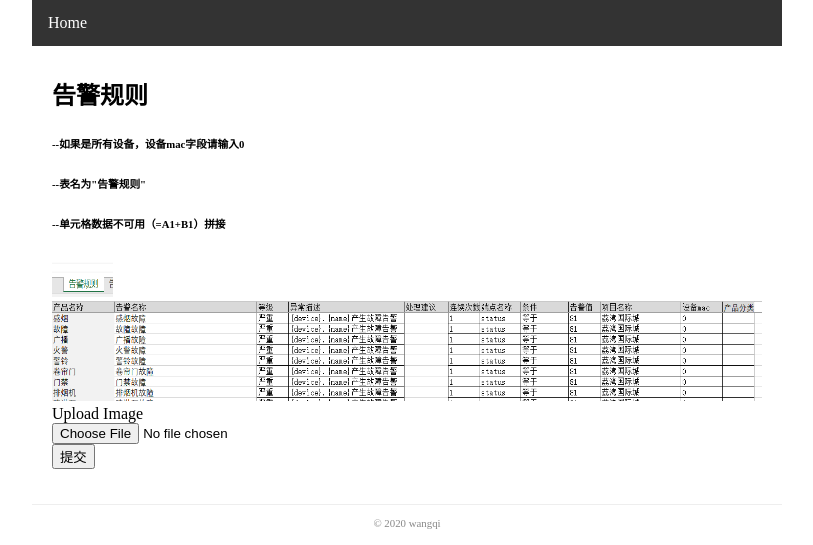
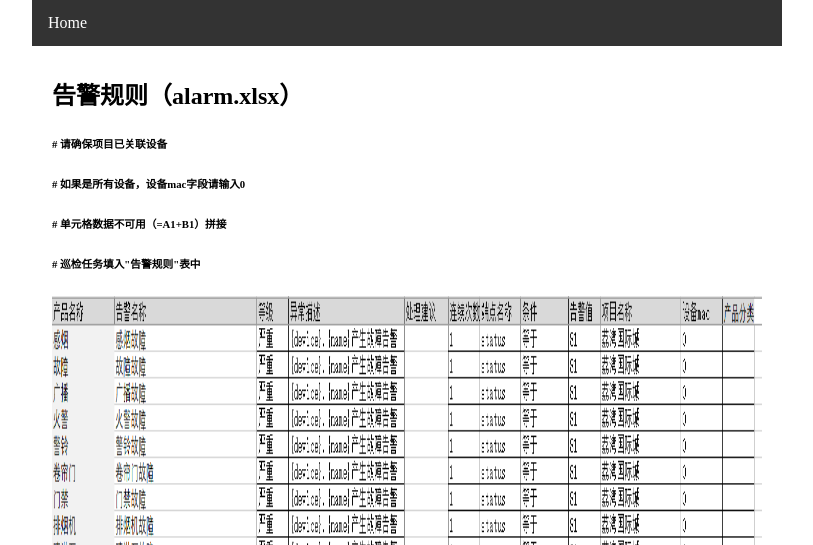
Before and after one commit to 120211wq/wq_projects, a Flask app: page /upload in a window 1280 px wide. Shown: the top 545 px of the page, without its empty margins (233-1046 px from the left). Run offline with Flask 2, Linux system fonts and the light colour scheme; some libraries are stand-ins or nearby versions.

Commit message:
增加巡检任务创建

```diff
--- a/DataCreationFlask/app.py
+++ b/DataCreationFlask/app.py
@@ -16,6 +16,7 @@ from src.equipment_alarm import EquipmentAlarm
 from forms import LoginForm, FortyTwoForm, NewPostForm, UploadForm, MultiUploadForm, SigninForm, \
     RegisterForm, SigninForm2, RegisterForm2, RichTextForm
 from src.login import login_with_api
+from src.maintenance import Maintenance
 
 app = Flask(__name__)
 app.secret_key = os.getenv('SECRET_KEY', 'secret string')
@@ -74,7 +75,7 @@ def basic():
         username = request.form.get('username')
         password = request.form.get('password')
         env = request.form.get('select')
-        if login_with_api(env,username,password):
+        if login_with_api(env, username, password):
             flash('token获取成功，请继续。。。')
             return redirect(url_for('index'))
         else:
@@ -106,21 +107,6 @@ def get_file(filename):
     return send_from_directory(app.config['UPLOAD_PATH'], filename)
 
 
-@app.route('/uploaded-images', methods=['GET', 'POST'])
-def show_images():
-    if request.method == 'POST':
-        api = request.form.get('api')
-        token = request.form.get('token')
-        if api != '' and token != '':
-            write_config(api, token)
-        alarm = EquipmentAlarm()
-        alarm.add_equipment_alarm()
-        alarm.device_reference()
-        flash('已执行完成，请查看结果')
-        return render_template('submited.html')
-    return render_template('uploaded.html')
-
-
 def allowed_file(filename):
     return '.' in filename and \
            filename.rsplit('.', 1)[1].lower() in app.config['ALLOWED_EXTENSIONS']
@@ -148,28 +134,9 @@ def upload():
 @app.route('/multi-upload', methods=['GET', 'POST'])
 def multi_upload():
     form = MultiUploadForm()
-
     if request.method == 'POST':
         filenames = []
-
-        # check csrf token
-        # try:
-        #     validate_csrf(form.csrf_token.data)
-        # except ValidationError:
-        #     flash('CSRF token error.')
-        #     return redirect(url_for('multi_upload'))
-
-        # check if the post request has the file part
-        # if 'photo' not in request.files:
-        #     flash('This field is required.')
-        #     return redirect(url_for('multi_upload'))
         for f in request.files.getlist('photo'):
-            # if user does not select file, browser also
-            # submit a empty part without filename
-            # if f.filename == '':
-            #     flash('No selected file.')
-            #    return redirect(url_for('multi_upload'))
-            # check the file extension
             if f and allowed_file(f.filename):
                 filename = f.filename
                 f.save(os.path.join(
@@ -182,10 +149,31 @@ def multi_upload():
         alarm = EquipmentAlarm()
         alarm.add_equipment_alarm()
         alarm.device_reference()
-        flash('已执行完成，请查看结果')
+        flash('告警规则已执行完成，请查看结果')
         return redirect(url_for('index'))
+    return render_template('upload.html', form=form)
 
-    return render_template('upload.html', form=form)
+
+@app.route('/maintance', methods=['GET', 'POST'])
+def maintance():
+    form = MultiUploadForm()
+    if request.method == 'POST':
+        filenames = []
+        for f in request.files.getlist('photo'):
+            if f and allowed_file(f.filename):
+                filename = f.filename
+                f.save(os.path.join(
+                    app.config['UPLOAD_PATH'], filename
+                ))
+                filenames.append(filename)
+            else:
+                flash('文件格式不正确')
+                return redirect(url_for('multi_upload'))
+        pd = Maintenance()
+        pd.create_maintenance_task()
+        flash('巡检任务已执行完成，请查看结果')
+        return redirect(url_for('index'))
+    return render_template('maintance.html', form=form)
 
 
 @app.route('/dropzone-upload', methods=['GET', 'POST'])
@@ -293,5 +281,5 @@ def upload_for_ckeditor():
 
 
 if __name__ == '__main__':
-    CORS(app,supports_credentials=True)
+    CORS(app, supports_credentials=True)
     app.run(host='0.0.0.0', port=8000, debug=True)
--- a/DataCreationFlask/forms.py
+++ b/DataCreationFlask/forms.py
@@ -35,7 +35,7 @@ class UploadForm(FlaskForm):
 
 # multiple files upload form
 class MultiUploadForm(FlaskForm):
-    photo = MultipleFileField('请按上图格式上传alarm.xlsx', validators=[DataRequired()])
+    photo = MultipleFileField('请按上图格式上传文件', validators=[DataRequired()])
     submit = SubmitField()
 
 
--- a/DataCreationFlask/templates/index.html
+++ b/DataCreationFlask/templates/index.html
@@ -8,6 +8,8 @@
 <!--    <li><a href="{{ url_for('bootstrap') }}">Bootstrap Style Form</a></li>-->
 <!--    <li><a href="{{ url_for('upload') }}">File Upload</a></li>-->
     <li><a href="{{ url_for('multi_upload') }}">告警规则</a></li>
+    <li><a href="{{ url_for('maintance') }}">巡检任务</a></li>
+
 <!--    <li><a href="{{ url_for('dropzone_upload') }}">Integrate Dropzone.js with Flask-Dropzone</a></li>-->
 <!--    <li><a href="{{ url_for('custom_validator') }}">Custom Validator</a></li>-->
 <!--    <li><a href="{{ url_for('two_submits') }}">Multiple Submit Buttons</a></li>-->
--- a/DataCreationFlask/templates/upload.html
+++ b/DataCreationFlask/templates/upload.html
@@ -2,14 +2,12 @@
 {% from 'macros.html' import form_field %}
 
 {% block content %}
-<h2>告警规则</h2>
-<h6>--如果是所有设备，设备mac字段请输入0</h6>
-<h6>--表名为"告警规则"</h6>
-<h6>--单元格数据不可用（=A1+B1）拼接</h6>
-<img src="/static/alarm_sheet.png" width="61px" height="41px">
-<a href="/static/alarm.png">
-    <img src="/static/alarm.png" width="750px" height="100px">
-</a>
+<h2>告警规则（alarm.xlsx）</h2>
+<h6># 请确保项目已关联设备</h6>
+<h6># 如果是所有设备，设备mac字段请输入0</h6>
+<h6># 单元格数据不可用（=A1+B1）拼接</h6>
+<h6># 巡检任务填入"告警规则"表中</h6>
+<img src="/static/alarm.png" width="750px" height="250px">
 <form id=form1 method="post" enctype="multipart/form-data">
 
     {{ form.csrf_token }}
```
